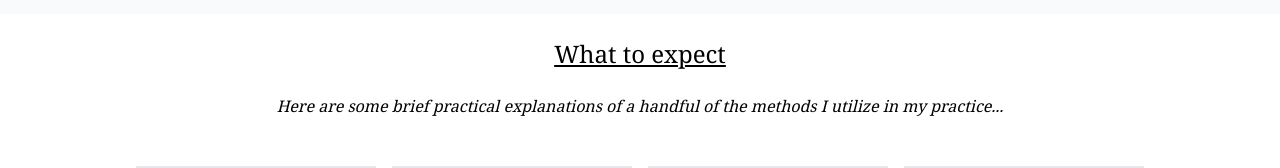
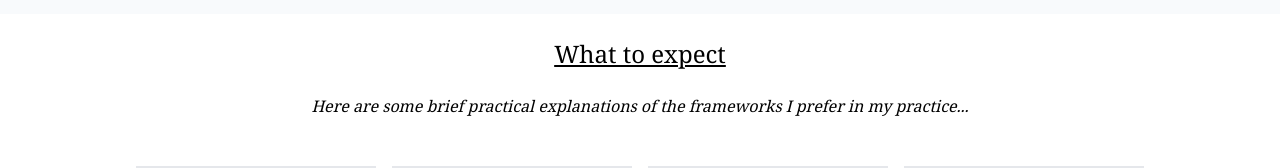
Before and after one commit to kirran01/psych, a React (Vite) app: page / in a window 1280 px wide. Shown: the part 506-674 px from the top of the page. Built offline with nearby package versions, Linux system fonts and the light colour scheme.

Commit message:
were so back

```diff
--- a/src/components/wordcard.jsx
+++ b/src/components/wordcard.jsx
@@ -3,7 +3,6 @@ import { useState } from 'react';
 
 const Wordcard = ({ wordCard }) => {
     const[expand, setExpand]=useState(false)
-    console.log(wordCard, 'wc')
     return (
         <div className='flex flex-col items-center text-center p-3 border-2 m-2 w-60'>
             <p className='text-lg underline m-2'>{wordCard.title}</p>
--- a/src/pages/home.jsx
+++ b/src/pages/home.jsx
@@ -6,21 +6,12 @@ import Footer from '../components/footer';
 import Wordcard from '../components/wordcard';
 import { useState } from 'react';
 import { PopupWidget } from "react-calendly";
-import CBT from '../../public/img/CBT.png';
-import Maslow from '../../public/img/maslow1.png';
-import Mindful from '../../public/img/mindful.png';
-import Subc from '../../public/img/subc.png';
 
 const Home = () => {
-    const [pics, setPics] = useState([{ id: 1, img: CBT, title: 'Cognitive Behavioural Therapy', URL: 'https://www.nhs.uk/mental-health/talking-therapies-medicine-treatments/talking-therapies-and-counselling/cognitive-behavioural-therapy-cbt/overview/#:~:text=Cognitive%20behavioural%20therapy%20(CBT)%20is,mental%20and%20physical%20health%20problems.' },
-    { id: 2, img: Maslow, title: 'Humanistic Therapy', URL: 'https://www.bacp.co.uk/about-therapy/types-of-therapy/humanistic-therapy/#:~:text=The%20humanistic%20approach%20is%20about,with%20the%20world%20around%20you.' },
-    { id: 3, img: Mindful, title: 'Mindfulness', URL: 'https://www.verywellhealth.com/mindfulness-therapy-5212796#:~:text=Summary-,Mindfulness%20therapy%20is%20a%20type%20of%20talk%20therapy%20that%20focuses,and%20to%20reduce%20automatic%20responses.' },
-    { id: 4, img: Subc, title: 'Psychoanalysis', URL: 'https://tavistockandportman.nhs.uk/care-and-treatment/treatments/psychoanalytic-psychotherapy/#:~:text=Psychoanalytic%20psychotherapy%20is%20a%20talking,may%20contribute%20to%20your%20problems.' }])
-
-    const [wCards, setWCards] = useState([{ id: 1, title: 'Cognitive Behavioral Therapy', description: 'Cognitive behavioural therapy (CBT) is a talking therapy that can help you manage your problems by changing the way you think and behave.', URL: 'https://www.nhs.uk/mental-health/talking-therapies-medicine-treatments/talking-therapies-and-counselling/cognitive-behavioural-therapy-cbt/overview/#:~:text=Cognitive%20behavioural%20therapy%20(CBT)%20is,mental%20and%20physical%20health%20problems.', full:'' },
-    { id: 2, title: 'Humanistic Therapy', description: 'The humanistic approach is about free will, self-discovery and achieving your full potential as a human being, rather than concentrating on individual problems or symptoms.', URL: 'https://www.bacp.co.uk/about-therapy/types-of-therapy/humanistic-therapy/#:~:text=The%20humanistic%20approach%20is%20about,with%20the%20world%20around%20you.', full:'' },
-    { id: 3, title: 'Mindfulness', description: 'Mindfulness therapy is a type of talk therapy that focuses on learning how to be more aware of thoughts, feelings, emotions, surroundings, and situations, and to reduce automatic responses.', URL: 'https://www.verywellhealth.com/mindfulness-therapy-5212796#:~:text=Summary-,Mindfulness%20therapy%20is%20a%20type%20of%20talk%20therapy%20that%20focuses,and%20to%20reduce%20automatic%20responses.', full:'' },
-    { id: 4, title: 'Psychoanalysis', description: 'Psychoanalytic therapy helps clients gain insight into their unconscious thoughts and behaviors in order to address and resolve conflicts that may be causing emotional distress or problematic patterns of behavior.', URL: 'https://tavistockandportman.nhs.uk/care-and-treatment/treatments/psychoanalytic-psychotherapy/#:~:text=Psychoanalytic%20psychotherapy%20is%20a%20talking,may%20contribute%20to%20your%20problems.', full:'' }])
+    const [wCards, setWCards] = useState([{ id: 1, title: 'Cognitive Behavioral Therapy', description: 'Cognitive behavioural therapy (CBT) is a talking therapy that can help you manage your problems by changing the way you think and behave.', URL: 'https://www.nhs.uk/mental-health/talking-therapies-medicine-treatments/talking-therapies-and-counselling/cognitive-behavioural-therapy-cbt/overview/#:~:text=Cognitive%20behavioural%20therapy%20(CBT)%20is,mental%20and%20physical%20health%20problems.', full: '' },
+    { id: 2, title: 'Humanistic Therapy', description: 'The humanistic approach is about free will, self-discovery and achieving your full potential as a human being, rather than concentrating on individual problems or symptoms.', URL: 'https://www.bacp.co.uk/about-therapy/types-of-therapy/humanistic-therapy/#:~:text=The%20humanistic%20approach%20is%20about,with%20the%20world%20around%20you.', full: '' },
+    { id: 3, title: 'Mindfulness', description: 'Mindfulness therapy is a type of talk therapy that focuses on learning how to be more aware of thoughts, feelings, emotions, surroundings, and situations, and to reduce automatic responses.', URL: 'https://www.verywellhealth.com/mindfulness-therapy-5212796#:~:text=Summary-,Mindfulness%20therapy%20is%20a%20type%20of%20talk%20therapy%20that%20focuses,and%20to%20reduce%20automatic%20responses.', full: '' },
+    { id: 4, title: 'Psychoanalysis', description: 'Psychoanalytic therapy helps clients gain insight into their unconscious thoughts and behaviors in order to address and resolve conflicts that may be causing emotional distress or problematic patterns of behavior.', URL: 'https://tavistockandportman.nhs.uk/care-and-treatment/treatments/psychoanalytic-psychotherapy/#:~:text=Psychoanalytic%20psychotherapy%20is%20a%20talking,may%20contribute%20to%20your%20problems.', full: '' }])
     return (
         <div className='pt-14 flex flex-col items-center fade-in'>
             <div className="w-full bg-cover bg-center h-60 bg-view">
@@ -36,7 +27,7 @@ const Home = () => {
             </div>
             <div>
                 <p className='underline text-center text-md lg:text-2xl md:text-3xl pt-6'>What to expect</p>
-                <p className='text-center italic pt-6'>Here are some brief practical explanations of a handful of the methods I utilize in my practice...</p>
+                <p className='text-center italic pt-6'>Here are some brief practical explanations of the frameworks I prefer in my practice...</p>
                 <div className='flex flex-wrap justify-center p-3 py-10'>
                     {
                         wCards.map(wc => {
```
Also changed, not shown: package.json (+4 -4 lines), 1 other file (tests, documents, lock files or other folders). Lines whose indentation alone changed are shown as unchanged.
